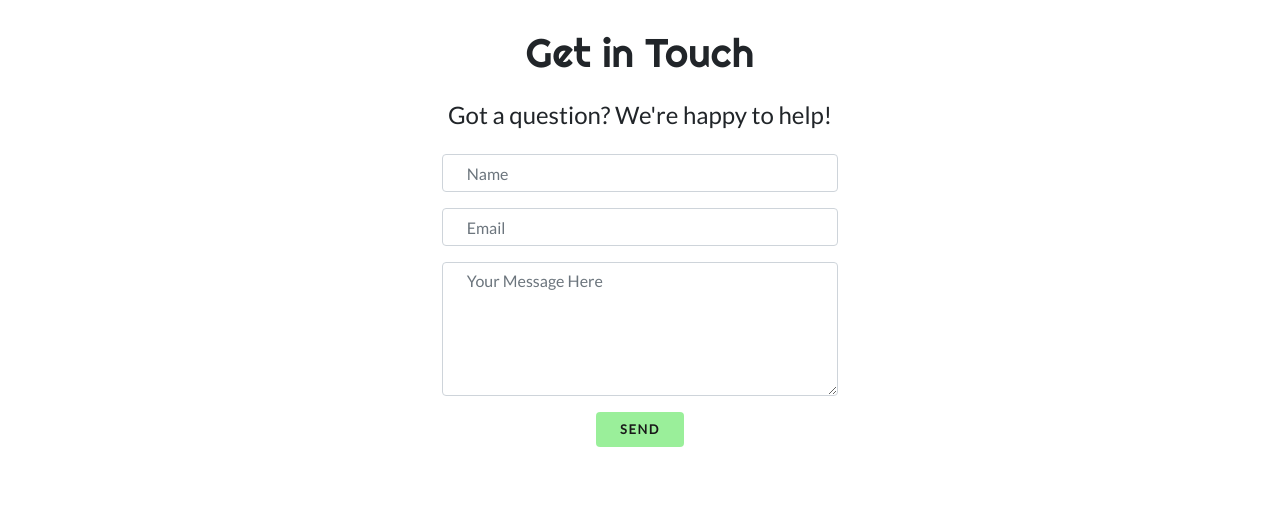
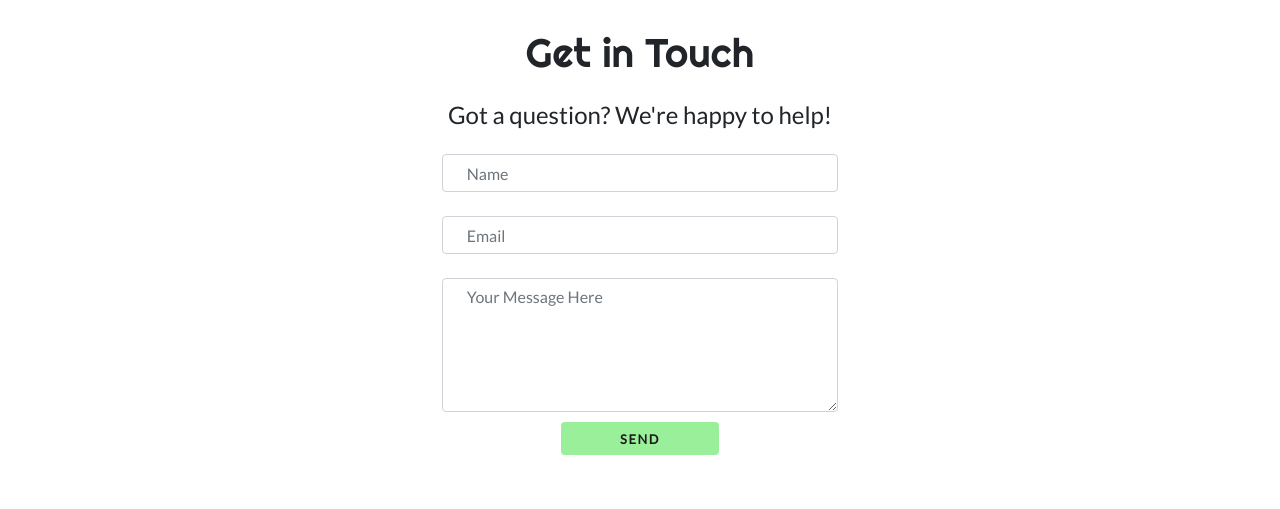
Before and after one commit to Giteon/Kahzum-Website-2, a plain HTML site: page index.html in a window 1280 px wide. Shown: the part 4805-5314 px from the top of the page. Drawn offline with nearby package versions, Linux system fonts and the light colour scheme.

Commit message:
php contact form V2

```diff
--- a/css/style.css
+++ b/css/style.css
@@ -700,7 +700,7 @@ html {
 		padding-left: 4px !important;
 		padding-right: 4px !important;
 		width: 350px;
-		margin-bottom: 1%;
+		margin-bottom: 0%;
 	}
 	.contact-section .my-4{
 		font-size: 99%;
--- a/index.html
+++ b/index.html
@@ -340,21 +340,22 @@
 				<h1 style="margin-top: 15%; font-family:'Righteous'">Get in Touch</h4>
 				<h4 class="my-4">Got a question? We're happy to help!</h4>
 
+			<div class="contact-form">
+				<form id="contact-form" action="contact.php" method="post" enctype="multipart/form-data">
+					<div class="container col-md-4 justify-content-center wow bounceIn" data-wow-delay="0.4s" data-wow-duration="1s">
 
-			<form action="contact.php" method="post" enctype="multipart/form-data">
-				<div class="container col-md-4 justify-content-center wow bounceIn" data-wow-delay="0.4s" data-wow-duration="1s">
-					<div class="form-group">
-						<input type="text" name="name" id="name" placeholder="Name" size="40" class="form-control px-4 py-2">
-					</div>
-					<div class="form-group">
-						<input type="text" name="email" id="email" placeholder="Email" size="40" class="form-control px-4 py-2">
-					</div>
-					<div class="form-group">
-						<textarea type="text" name="message" id="message" placeholder="Your Message Here" size="40" class="form-control px-4 py-8" rows="5" cols="40"></textarea>
-					</div>
-					<button type="submit" class="btn px-4 py-2 wow bounceIn text-uppercase" data-wow-delay="0.4s" data-wow-duration="1s" style="margin-left: 0%">send</button>
-				</div> <!-- End contact button -->
-			</form> <!-- End form -->
+							<input type="text" name="name" id="name" placeholder="Name" size="40" class="form-control px-4 py-2">
+							<br>
+
+							<input type="text" name="email" id="email" placeholder="Email" size="40" class="form-control px-4 py-2">
+							<br>
+
+							<textarea type="text" name="message" id="message" placeholder="Your Message Here" size="40" class="form-control px-4 py-8" rows="5" cols="40"></textarea>
+
+							<input type="submit" class="form-control btn px-4 py-2 wow bounceIn text-uppercase" value="send" data-wow-delay="0.4s" data-wow-duration="1s" style="margin-left: 0%; margin-top: 10px; width:40%;">
+					</div> <!-- End contact button -->
+				</form> <!-- End form -->
+			</div>
 
 
 
```
Also changed, not shown: 1 other file.
